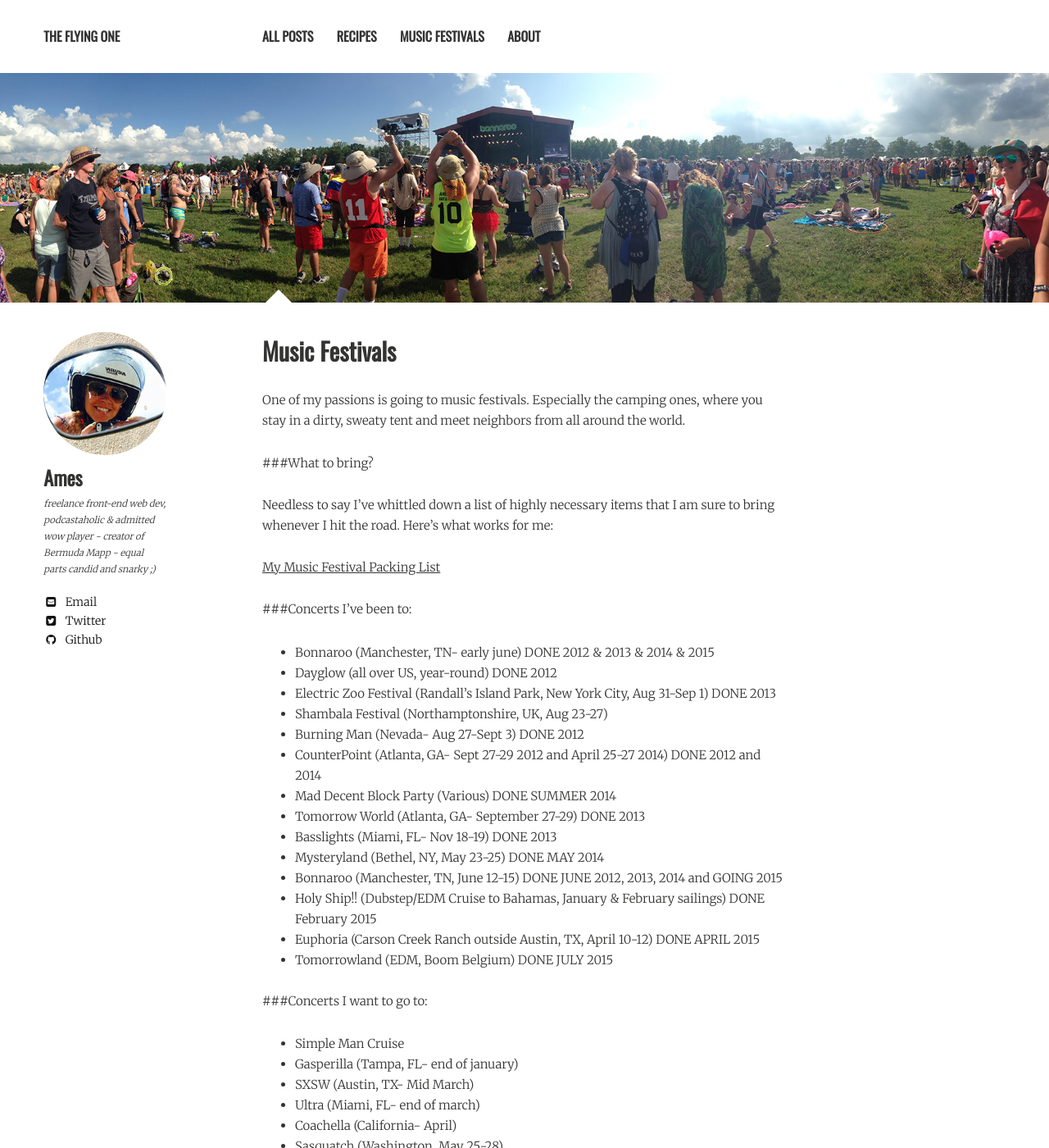
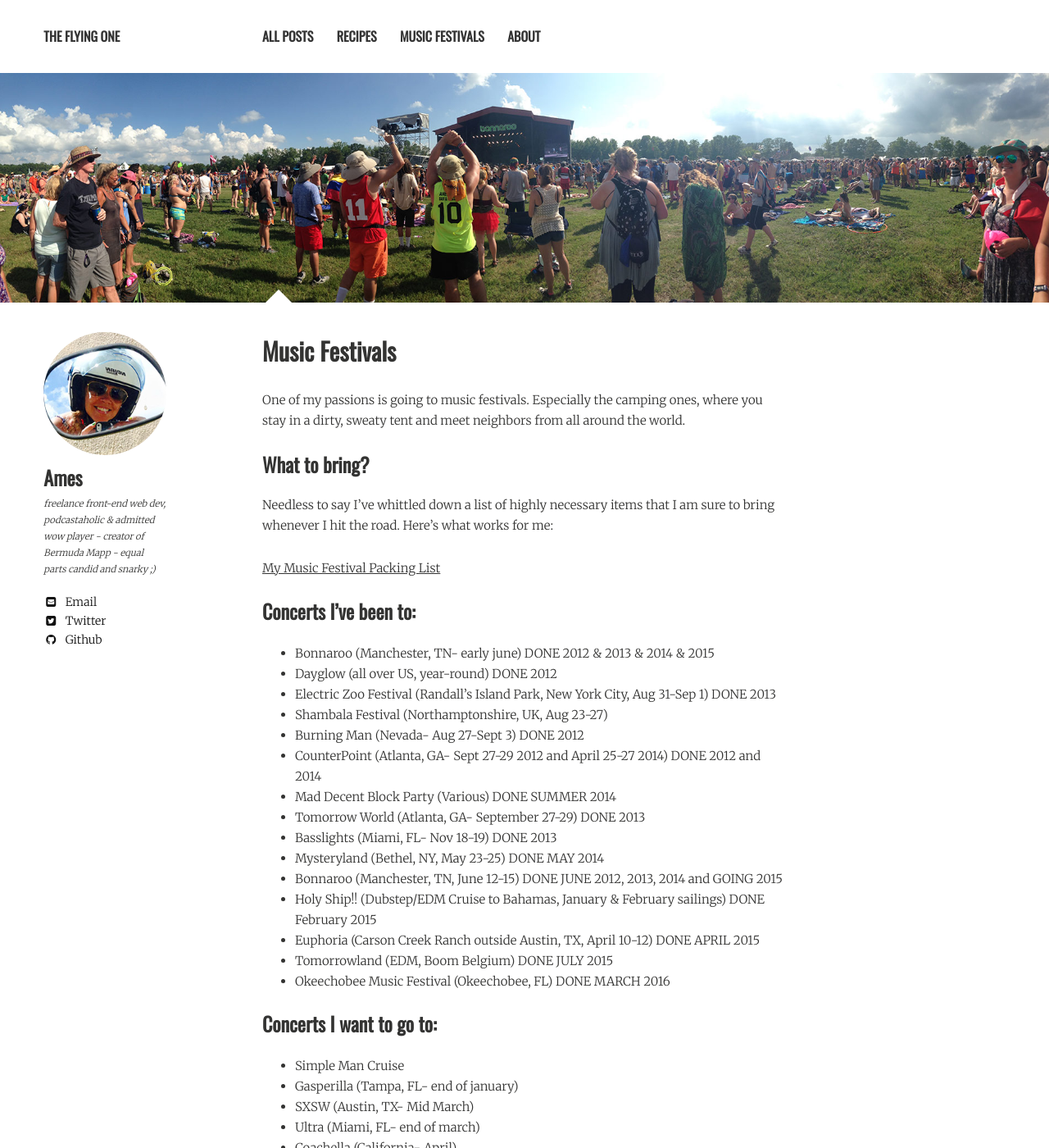
Before and after one commit to amypeniston/blog, a Jekyll site: the page built from music-festivals/index.md, in a window 1280 px wide and 1400 px high. Shown: the whole window at 82% size. Built offline with Jekyll 4.4.1, drawn with Linux system fonts in a browser that asks for light colours; nearby versions of some CDN libraries.

Commit message:
formatting changes

```diff
--- a/music-festivals/index.md
+++ b/music-festivals/index.md
@@ -9,13 +9,13 @@ image:
 
 One of my passions is going to music festivals. Especially the camping ones, where you stay in a dirty, sweaty tent and meet neighbors from all around the world.
 
-###What to bring?
+### What to bring?
 
 Needless to say I've whittled down a list of highly necessary items that I am sure to bring whenever I hit the road. Here's what works for me:
 
 [My Music Festival Packing List](/music-festival-packing-list/)
 
-###Concerts I've been to:
+### Concerts I've been to:
 
 * Bonnaroo (Manchester, TN- early june) DONE 2012 & 2013 & 2014 & 2015
 * Dayglow (all over US, year-round) DONE 2012
@@ -31,8 +31,9 @@ Needless to say I've whittled down a list of highly necessary items that I am su
 * Holy Ship!! (Dubstep/EDM Cruise to Bahamas, January & February sailings) DONE February 2015
 * Euphoria (Carson Creek Ranch outside Austin, TX, April 10-12) DONE APRIL 2015
 * Tomorrowland (EDM, Boom Belgium) DONE JULY 2015
+* Okeechobee Music Festival (Okeechobee, FL) DONE MARCH 2016
 
-###Concerts I want to go to:
+### Concerts I want to go to:
 * Simple Man Cruise
 * Gasperilla (Tampa, FL- end of january)
 * SXSW (Austin, TX- Mid March)
```
Also changed, not shown: images/2016/03/cauliflower-cheesy-breadsticks.jpg, recipes/index.md (line endings or trailing spaces).
